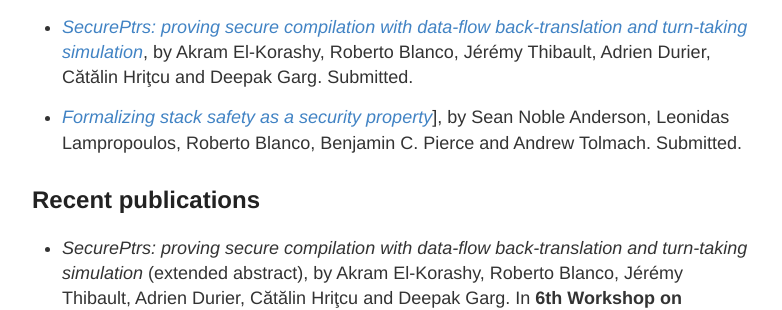
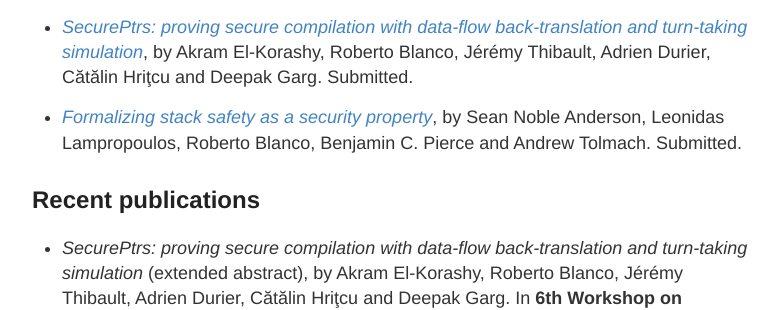
Before and after one commit to robblanco/robblanco.github.io, a Jekyll site: the page built from publications.md, in a window 1280 px wide and 900 px high. Shown: the part 277-587 px from the top of the window, without its empty margins (248-1030 px from the left). Built offline with Jekyll 4.4.1, drawn with Linux system fonts in a browser that asks for light colours.

Commit message:
Fix typo

```diff
--- a/publications.md
+++ b/publications.md
@@ -12,8 +12,8 @@ permalink: /publications/
   Deepak Garg. Submitted.
 
 * [*Formalizing stack safety as a security property*](
-  https://arxiv.org/abs/2105.00417)], by Sean Noble Anderson,
-  Leonidas Lampropoulos, Roberto Blanco, Benjamin C. Pierce and Andrew Tolmach.
+  https://arxiv.org/abs/2105.00417), by Sean Noble Anderson, Leonidas
+  Lampropoulos, Roberto Blanco, Benjamin C. Pierce and Andrew Tolmach.
   Submitted.
 
 ## Recent publications
```
